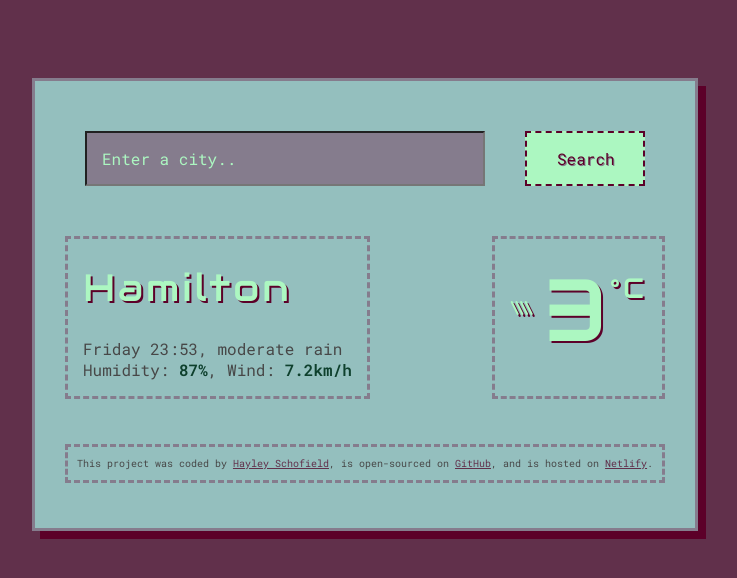
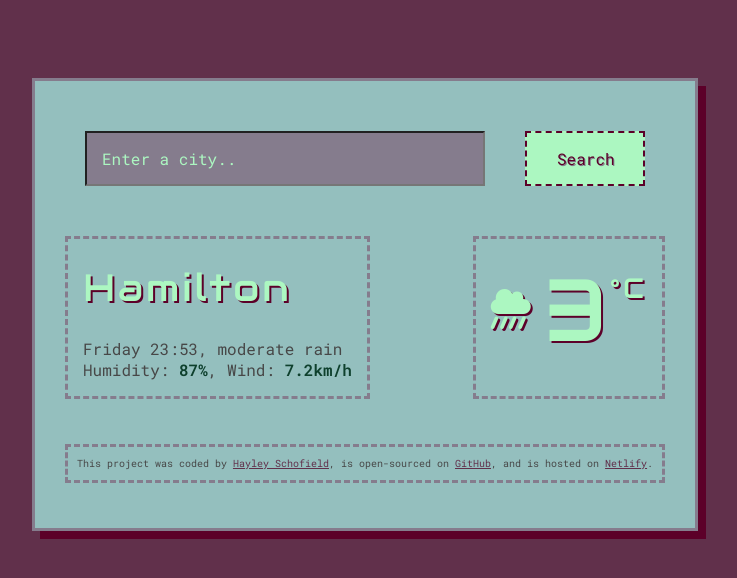
Before and after one commit to heschofield/Weather, a plain HTML site: page index.html in a window 1280 px wide. Shown: the whole page, without its empty margins (275-1012 px from the left). Drawn offline with nearby package versions, Linux system fonts and the light colour scheme.

Commit message:
updating icon

```diff
--- a/index.html
+++ b/index.html
@@ -11,10 +11,11 @@
       href="https://fonts.googleapis.com/css2?family=Audiowide&family=Roboto+Mono:ital,wght@0,100..700;1,100..700&display=swap"
       rel="stylesheet"
     />
-    <link
-      rel="stylesheet"
-      href="https://fonts.googleapis.com/css2?family=Material+Symbols+Outlined:opsz,wght,FILL,GRAD@20..48,100..700,0..1,-50..200"
-    />
+    <script
+      src="https://kit.fontawesome.com/bf7ae50d73.js"
+      crossorigin="anonymous"
+    ></script>
+
     <script src="https://unpkg.com/axios@1.1.2/dist/axios.min.js"></script>
   </head>
   <body>
@@ -41,9 +42,7 @@
             </p>
           </div>
           <div class="current-temperature-container">
-            <span class="current-temperature-icon">
-              <span class="material-symbols-outlined"> rainy_heavy </span>
-            </span>
+            <i class="fa-solid fa-cloud-showers-heavy" id="weather-icon"></i>
             <span class="current-temperature-value">3</span>
             <span class="current-temperature-unit">°C</span>
           </div>
--- a/src/styles.css
+++ b/src/styles.css
@@ -97,10 +97,10 @@ form {
   max-width: fit-content;
   padding: 15px;
 }
-
-.current-temperature-icon {
-  font-size: 44px;
-  margin-top: 22px;
+.fa-solid.fa-cloud-showers-heavy {
+  font-size: 2.5em;
+  font-weight: 900;
+  padding-top: 35px;
   margin-right: 10px;
 }
 .current-temperature-value {
```
